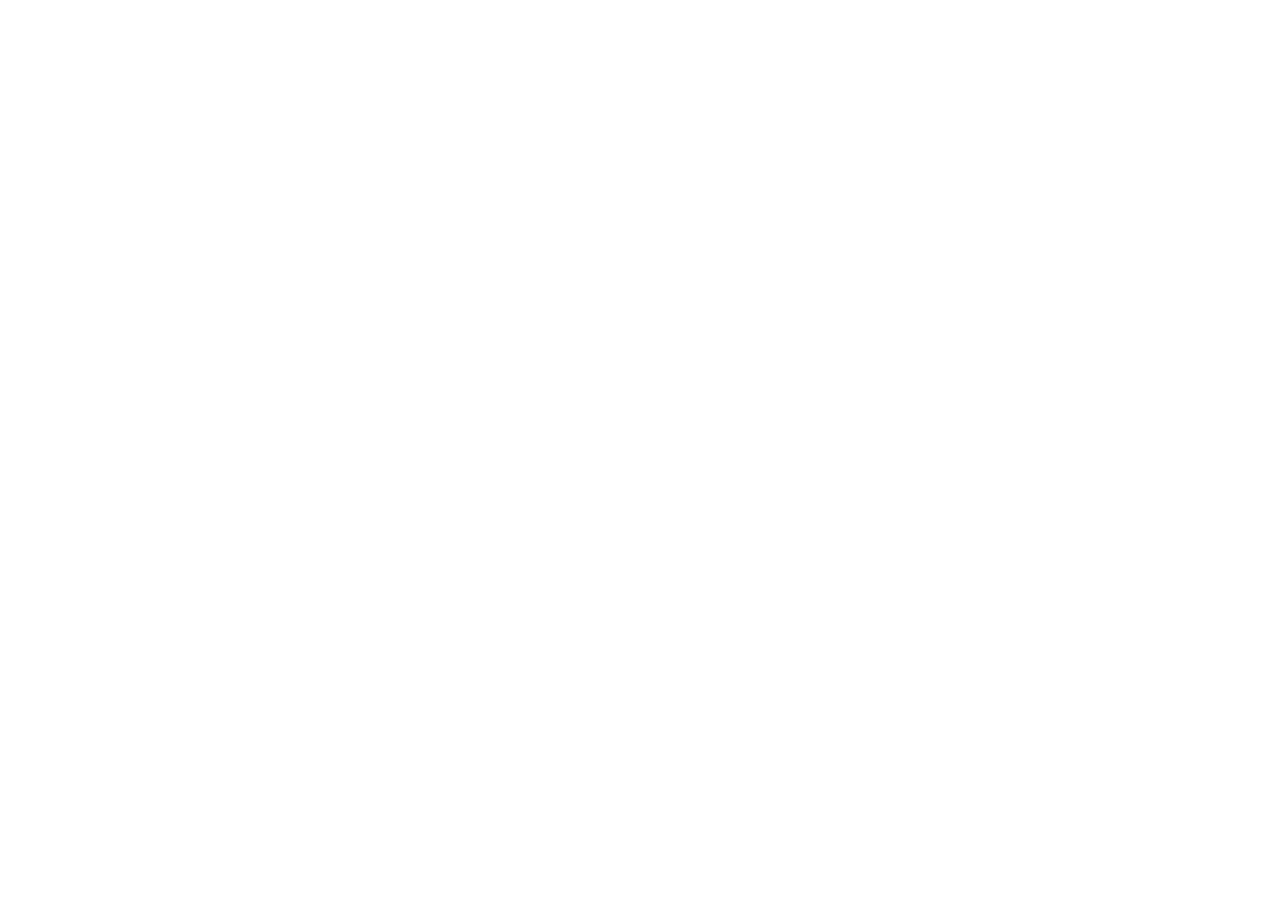
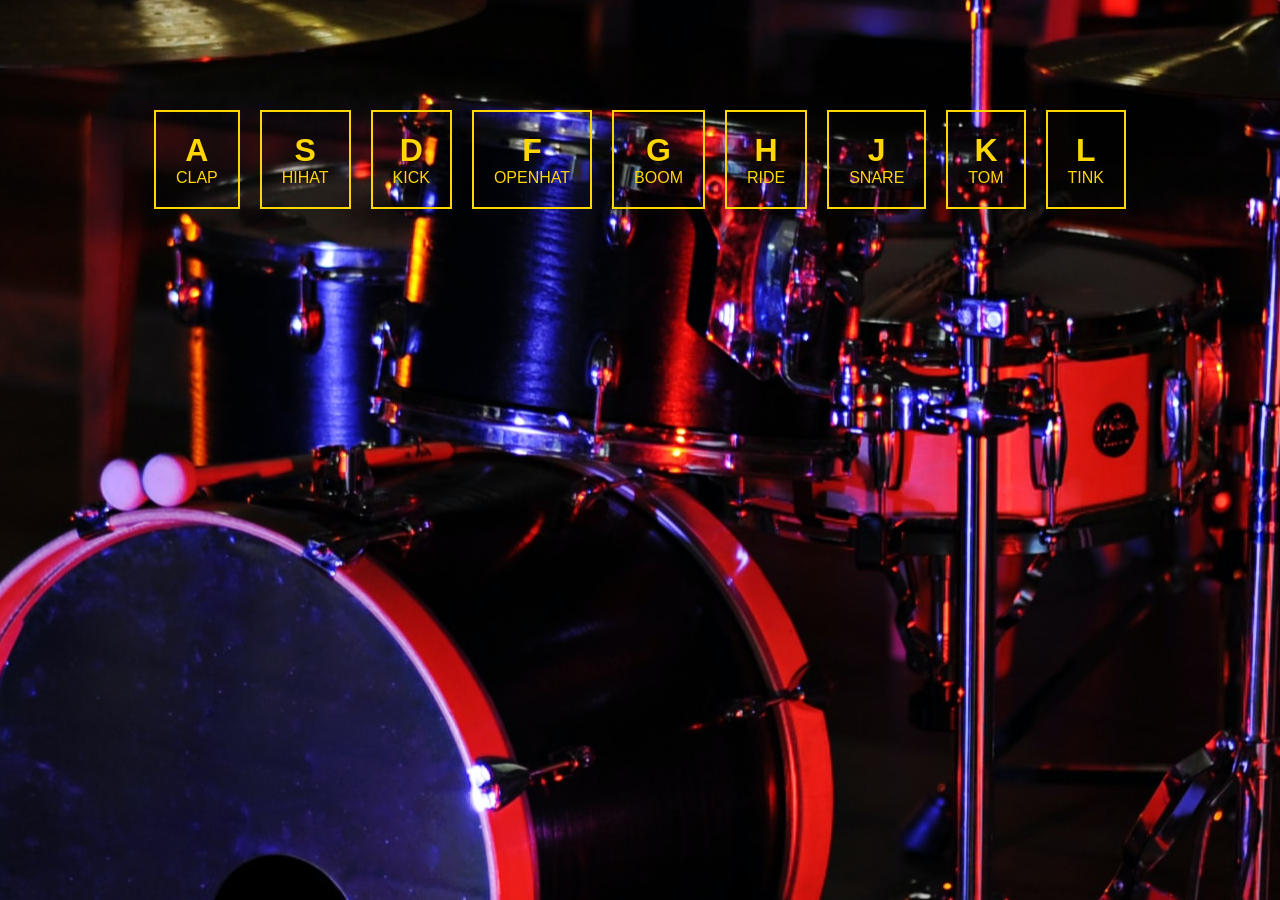
Before and after one commit to mrkhanboyy/JAVASCRIPT_BASIC__PROJECTS, a plain HTML site: page 1.DrumKit/index.html in a window 1280 px wide. Before the commit the page ends 800 px from the top, so only its background shows below. Drawn offline with Linux system fonts and the light colour scheme.

Commit message:
july-30-2020,finished the drumkit project

```diff
--- a/1.DrumKit/css/style.css
+++ b/1.DrumKit/css/style.css
@@ -1,5 +1,38 @@
+/*
+JULY-30-2020
+ */
 * {
   padding: 0;
   margin: 0;
   box-sizing: border-box;
 }
+body{
+  height: 100vh;
+  background-image: url('../images/DRUMKIT.jpg');
+  background-position: center;
+}
+
+.kit{
+  min-width:  500px;
+  margin: 100px auto;
+  display: flex;
+  justify-content: center;
+  align-items: center;
+  flex-wrap: wrap;
+}
+.kit .key{
+  border: 2px solid gold;
+  padding: 20px;
+  margin: 10px 10px;
+  color:gold ;
+  text-align: center;
+  font-family: fantasy;
+  text-transform: uppercase;
+}
+
+/* keypress event class */
+.keyValueClass{
+  box-shadow: 0px 0px 5px white,0px 0px 10px white,0px 0px 15px gold,0px 0px 20px gold,0px 0px 30px gold;
+  text-shadow: 0px 0px 5px white,0px 0px 10px white,0px 0px 15px BLUE,0px 0px 20px blue,0px 0px 30px blue;
+
+}
--- a/1.DrumKit/index.html
+++ b/1.DrumKit/index.html
@@ -1,14 +1,74 @@
+<!--
+  JULY-30-2020
+ -->
+
 <!DOCTYPE html>
 <html lang="en">
+
 <head>
   <meta charset="UTF-8" />
   <meta name="viewport" content="width=device-width, initial-scale=1.0" />
   <title>Document</title>
   <link rel="stylesheet" href="css/style.css" />
 </head>
+
 <body>
+
+
+  <div class="kit">
+
+    <div class="key A">
+      <h1>A</h1>
+      <span>clap</span>
+    </div>
+    <div class="key S">
+      <h1>S</h1>
+      <span>hihat</span>
+    </div>
+    <div class="key D">
+      <h1>D</h1>
+      <span>kick</span>
+    </div>
+    <div class="key F">
+      <h1>F</h1>
+      <span>openhat</span>
+    </div>
+    <div class="key G">
+      <h1>G</h1>
+      <span>boom</span>
+    </div>
+    <div class="key H">
+      <h1>H</h1>
+      <span>ride</span>
+    </div>
+    <div class="key J">
+      <h1>J</h1>
+      <span>snare</span>
+    </div>
+    <div class="key K">
+      <h1>K</h1>
+      <span>tom</span>
+    </div>
+    <div class="key L">
+      <h1>L</h1>
+      <span>tink</span>
+    </div>
+
+  </div>
+
+  <!-- our sound files -->
+  <audio id="A65" class="des" src="sounds/clap.wav"></audio>
+  <audio id="A83" class="des" src="sounds/hihat.wav"></audio>
+  <audio id="A68" class="des" src="sounds/kick.wav"></audio>
+  <audio id="A70" class="des" src="sounds/openhat.wav"></audio>
+  <audio id="A71" class="des" src="sounds/boom.wav"></audio>
+  <audio id="A72" class="des" src="sounds/ride.wav"></audio>
+  <audio id="A74" class="des" src="sounds/snare.wav"></audio>
+  <audio id="A75" class="des" src="sounds/tink.wav"></audio>
+  <audio id="A76" class="des" src="sounds/tom.wav"></audio>
 
 
   <script src="js/main.js"></script>
 </body>
+
 </html>
--- a/1.DrumKit/js/main.js
+++ b/1.DrumKit/js/main.js
@@ -0,0 +1,26 @@
+// JULY-30-2020
+
+window.addEventListener("keypress", function (e) {
+  //getting keypress event
+  let keyNumber = e.keyCode;
+  let keyValue = e.key;
+  var keyCodes = [65, 83, 68, 70, 71, 72, 74, 75, 76]; //array with keyvalue events we need
+
+  /*
+   *   if the entered key is present in our array we will play
+   *   corresponding sound.
+   */
+  if (keyCodes.includes(keyNumber)) {
+    let audio = document.getElementById("A" + keyNumber);
+    audio.currentTime = 0; // rewinding audio
+    audio.play();
+
+    let element = document.querySelector("." + keyValue);
+    // adding our design class
+    element.classList.add("keyValueClass");
+    //removing design class after 0.2 seconds
+    setTimeout(function () {
+      element.classList.remove("keyValueClass");
+    }, 200);
+  }
+});
```
Also changed, not shown: 1.DrumKit/images/DRUMKIT.jpg (added), 9 other files. Lines whose indentation alone changed are shown as unchanged.
